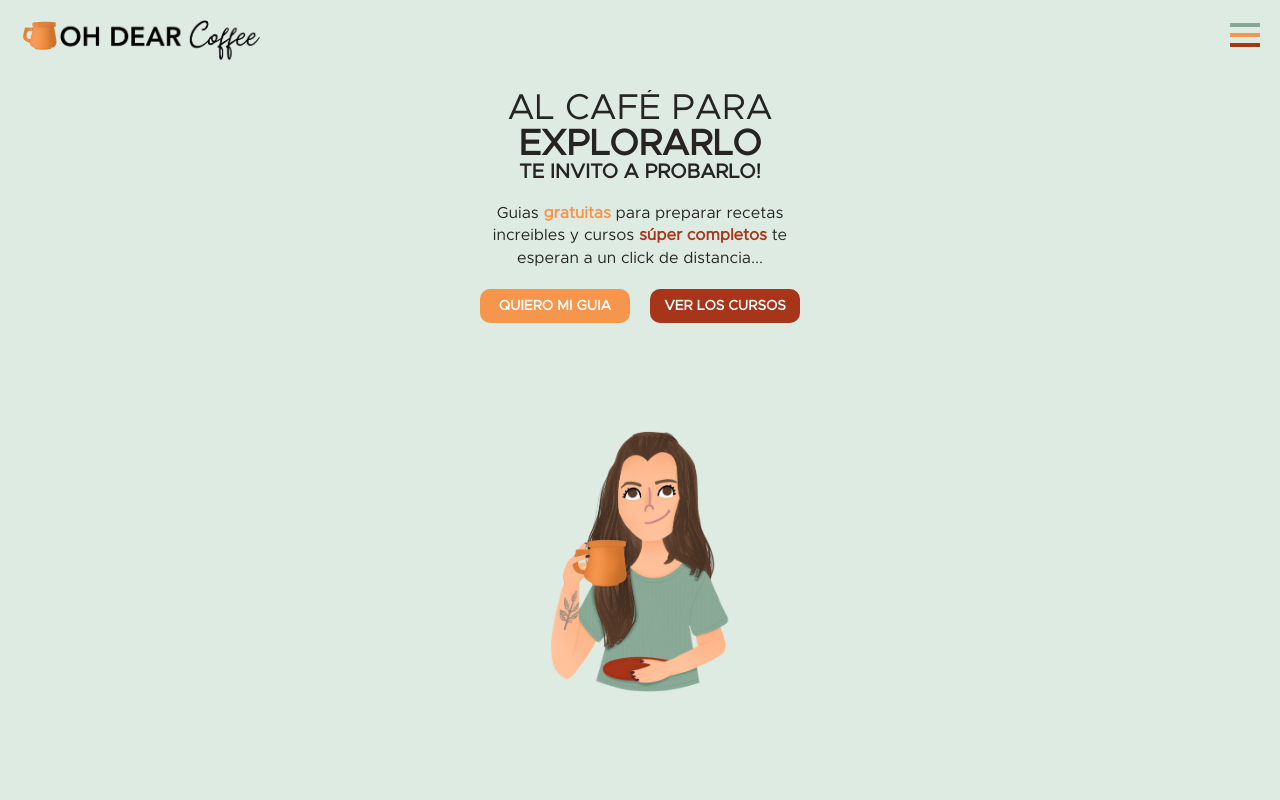
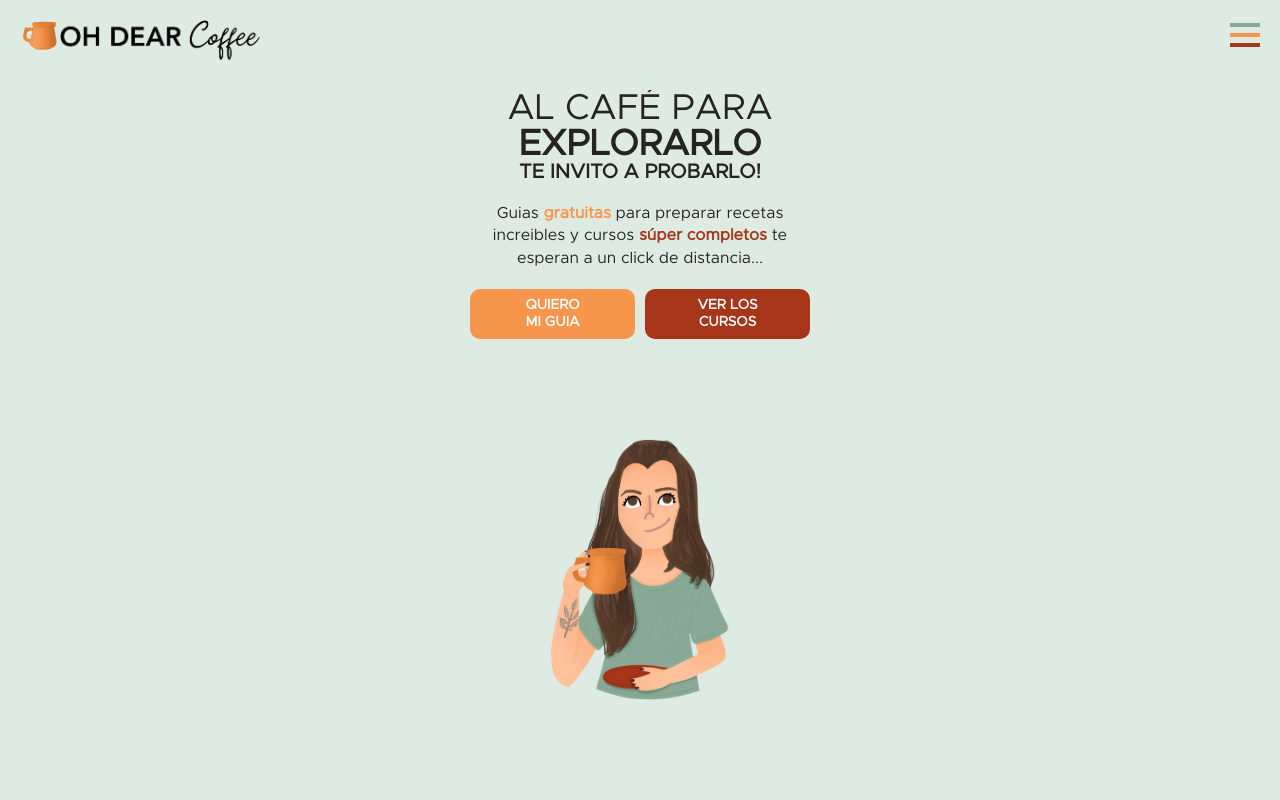
Before and after one commit to dosunounodev/OHDEARCoffee, a PHP site: page / in a window 1280 px wide. Run offline with PHP 8.4, Linux system fonts and the light colour scheme; some libraries are stand-ins or nearby versions.

Commit message:
fix en botones

```diff
--- a/dev/views/includes/hero.pug
+++ b/dev/views/includes/hero.pug
@@ -9,8 +9,10 @@ section.hero#hero
       span.hero__text--em súper completos
       | te esperan a un click de distancia...
     .hero__ctas
-      a(href="#guias").hero__cta--guias quiero mi guia
-      a(href="#cursos").hero__cta--cursos ver los cursos
+      a(href="#guias").hero__cta--guias
+        span quiero mi guia
+      a(href="#cursos").hero__cta--cursos
+        span ver los cursos
   .hero__picture
     .hero__picture-container
       img(src="./assets/images/ilus-full.png", alt="Ilustración de OHDEARCoffee con un café en mano").hero__picture-img
--- a/public/css/styles.css
+++ b/public/css/styles.css
@@ -220,22 +220,29 @@ Hero
   flex: 1;
   justify-content: center;
   align-items: center;
-  margin: 0 10px;
+  height: 30px;
+  margin: 0;
   padding: 10px 10px;
-  font-size: 1.4rem;
-  font-weight: 600;
-  text-align: center;
-  text-transform: uppercase;
   text-decoration: none;
-  color: white;
   border-radius: 10px;
   transition-property: background-color;
   transition-duration: 0.3s;
   transition-timing-function: linear;
   will-change: background-color;
 }
+.hero__cta--guias span,
+.hero__cta--cursos span {
+  max-width: 7ch;
+  font-size: 1.4rem;
+  font-weight: 600;
+  line-height: 1.2;
+  text-align: center;
+  text-transform: uppercase;
+  color: white;
+}
 
 .hero__cta--guias {
+  margin-right: 5px;
   background-color: #f6954c;
 }
 .hero__cta--guias:hover {
@@ -243,6 +250,7 @@ Hero
 }
 
 .hero__cta--cursos {
+  margin-left: 5px;
   background-color: #a63519;
 }
 .hero__cta--cursos:hover {
--- a/public/index.html
+++ b/public/index.html
@@ -40,7 +40,7 @@
         <div class="hero__content">
           <h1 class="hero__title">Al café para <span class="hero__title--em">explorarlo</span><span class="hero__title-span">te invito a probarlo!</span></h1>
           <p class="hero__text">Guias <span class="hero__text--em">gratuitas </span>para preparar recetas increibles y cursos <span class="hero__text--em">súper completos </span>te esperan a un click de distancia...</p>
-          <div class="hero__ctas"><a class="hero__cta--guias" href="#guias">quiero mi guia</a><a class="hero__cta--cursos" href="#cursos">ver los cursos</a></div>
+          <div class="hero__ctas"><a class="hero__cta--guias" href="#guias"><span>quiero mi guia      </span></a><a class="hero__cta--cursos" href="#cursos"><span>ver los cursos</span></a></div>
         </div>
         <div class="hero__picture">
           <div class="hero__picture-container"><img class="hero__picture-img" src="./assets/images/ilus-full.png" alt="Ilustración de OHDEARCoffee con un café en mano"></div>
```
Also changed, not shown: dev/scss/layout/_hero.scss (+14 -6 lines).
